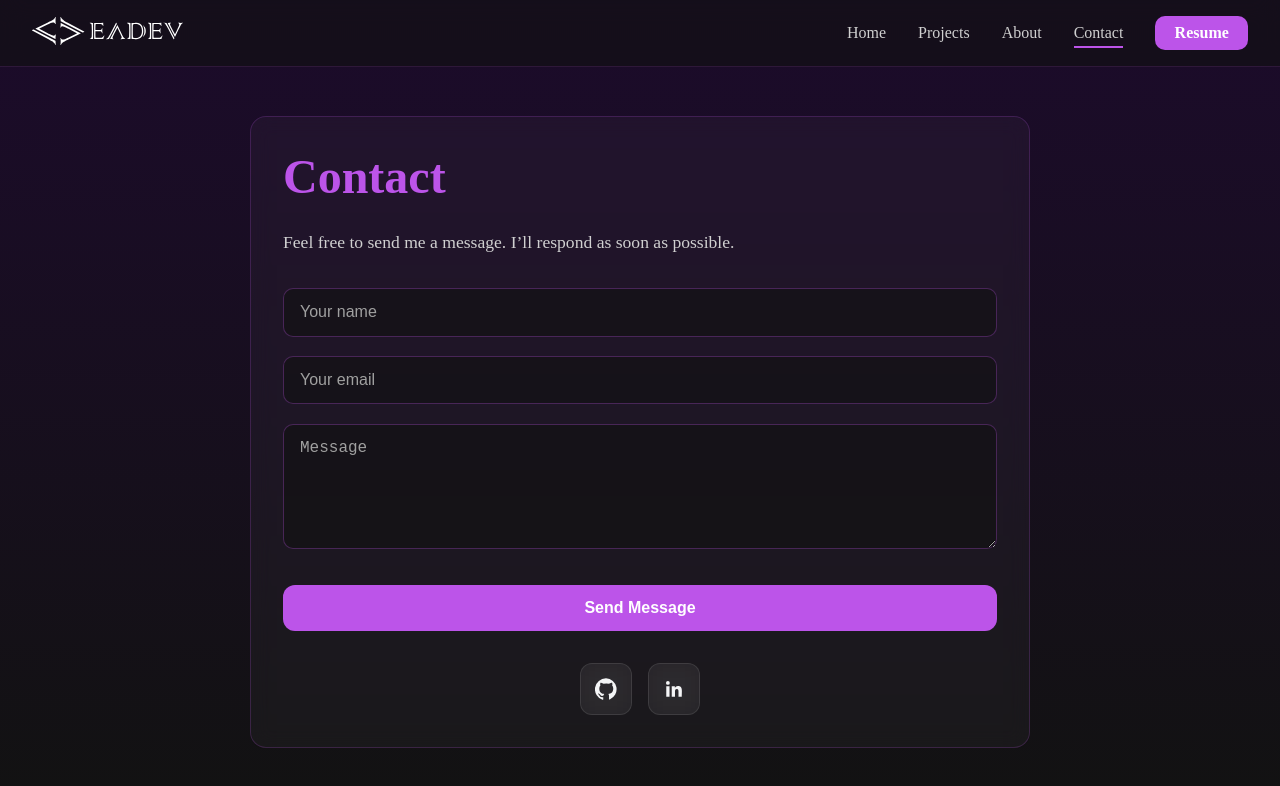
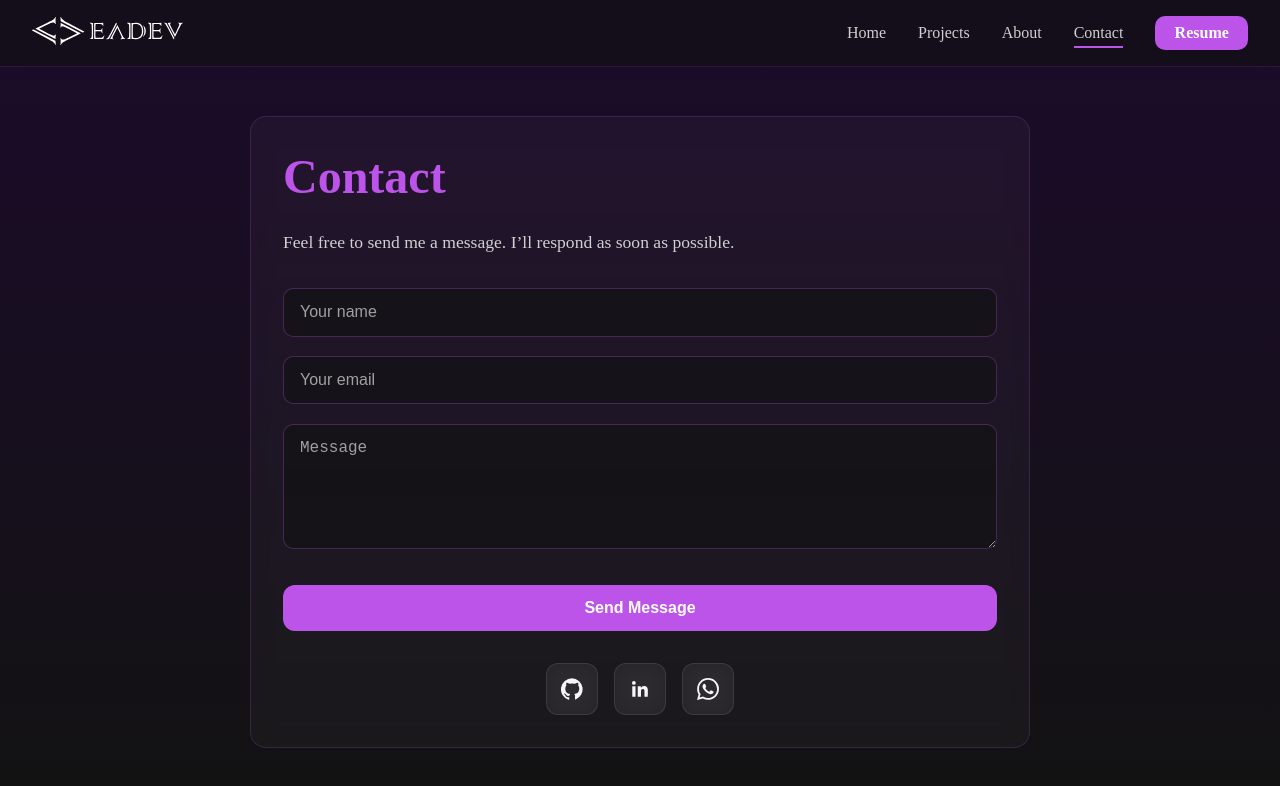
Before and after one commit to EstherAzevedo/landing-page, a Vue app: page /contact in a window 1280 px wide. Shown: the top 786 px of the page. Built offline with nearby package versions, Linux system fonts and the light colour scheme.

Commit message:
feat: adição de botão de WhatsApp para contato

```diff
--- a/src/pages/Contact.vue
+++ b/src/pages/Contact.vue
@@ -17,7 +17,7 @@
                         <input type="text" name="name" placeholder="Your name" required />
                         <input type="email" name="email" placeholder="Your email" required />
                         <textarea name="message" placeholder="Message"></textarea>
-                        <input type="hidden" name="_next" value="https://estherazevedo.github.io/portfolio/#/thanks">
+                        <input type="hidden" name="_next" value="https://estherazevedo.github.io/portfolio/thanks">
                         <input type="hidden" name="_captcha" value="false">
                         <input type="hidden" name="_subject" value="New contact from portfolio">
                         <button type="submit">Send Message</button>
@@ -40,6 +40,14 @@
                             viewBox="0 0 24 24">
                             <path
                                 d="M20.45 20.45h-3.55v-5.4c0-1.28 0-2.92-1.77-2.92s-2.05 1.39-2.05 2.83v5.49h-3.55V9h3.4v1.56h.05a3.73 3.73 0 0 1 3.36-1.85c3.6 0 4.26 2.37 4.26 5.44zM5.34 7.43a2.07 2.07 0 1 1 0-4.14 2.07 2.07 0 0 1 0 4.14zM7.12 20.45H3.56V9h3.56z" />
+                        </svg>
+                    </a>
+                    <a href="https://wa.me/5585991781234?text=Hello%20Esther!%20I%20found%20your%20portfolio."
+                        target="_blank" rel="noopener noreferrer" class="social-btn" aria-label="WhatsApp">
+                        <svg xmlns="http://www.w3.org/2000/svg" width="22" height="22" fill="currentColor"
+                            viewBox="0 0 24 24">
+                            <path
+                                d="M17.472 14.382c-.297-.149-1.758-.867-2.03-.967-.273-.099-.471-.148-.67.15-.197.297-.767.966-.94 1.164-.173.199-.347.223-.644.075-.297-.15-1.255-.463-2.39-1.475-.883-.788-1.48-1.761-1.653-2.059-.173-.297-.018-.458.13-.606.134-.133.298-.347.446-.52.149-.174.198-.298.298-.497.099-.198.05-.371-.025-.52-.075-.149-.669-1.612-.916-2.207-.242-.579-.487-.5-.669-.51-.173-.008-.371-.01-.57-.01-.198 0-.52.074-.792.372-.272.297-1.04 1.016-1.04 2.479 0 1.462 1.065 2.875 1.213 3.074.149.198 2.096 3.2 5.077 4.487.709.306 1.262.489 1.694.625.712.227 1.36.195 1.871.118.571-.085 1.758-.719 2.006-1.413.248-.694.248-1.289.173-1.413-.074-.124-.272-.198-.57-.347m-5.421 7.403h-.004a9.87 9.87 0 01-5.031-1.378l-.361-.214-3.741.982.998-3.648-.235-.374a9.86 9.86 0 01-1.51-5.26c.001-5.45 4.436-9.884 9.888-9.884 2.64 0 5.122 1.03 6.988 2.898a9.825 9.825 0 012.893 6.994c-.003 5.45-4.437 9.884-9.885 9.884m8.413-18.297A11.815 11.815 0 0012.05 0C5.495 0 .16 5.335.157 11.892c0 2.096.547 4.142 1.588 5.945L.057 24l6.305-1.654a11.882 11.882 0 005.683 1.448h.005c6.554 0 11.89-5.335 11.893-11.893a11.821 11.821 0 00-3.48-8.413z" />
                         </svg>
                     </a>
                 </div>
```
